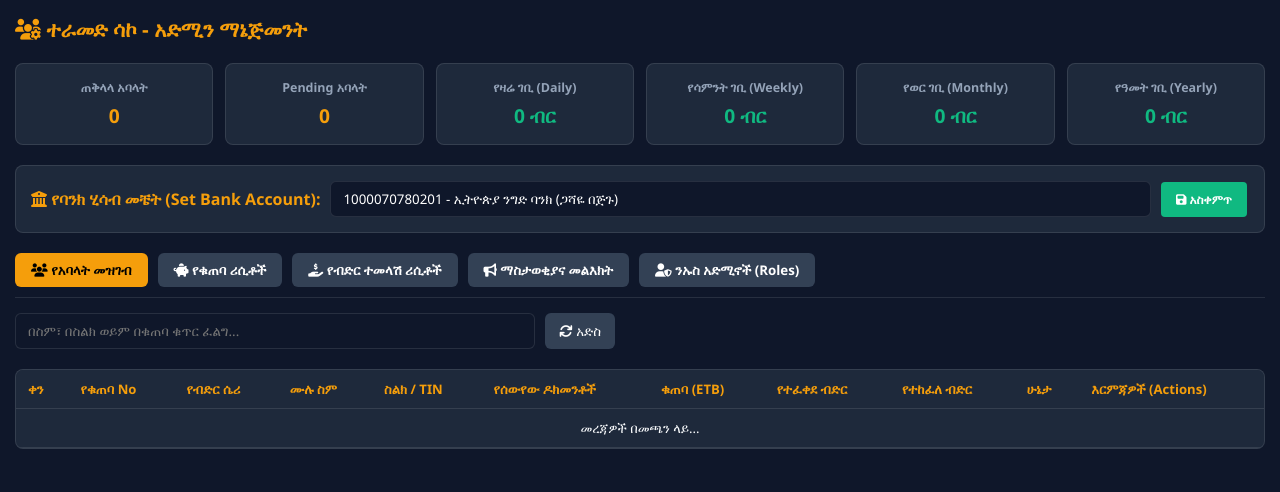
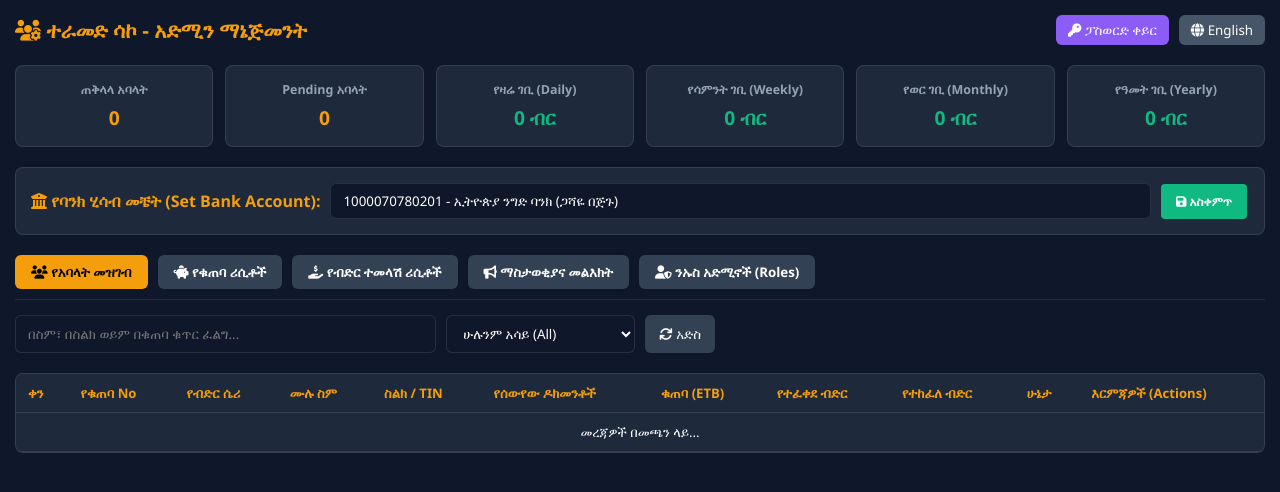
Before and after one commit to gashayeb-spec/GBH_WALLET, a Flask app: page /admin in a window 1280 px wide. Shown: the top 492 px of the page. Run offline with Flask 3, Linux system fonts and the light colour scheme; data comes from the database, SQL or seed files in the repository.

Commit message:
Update admin.html

```diff
--- a/templates/admin.html
+++ b/templates/admin.html
@@ -17,6 +17,7 @@
 
         .header { display: flex; justify-content: space-between; align-items: center; margin-bottom: 20px; flex-wrap: wrap; gap: 10px; }
         .header h2 { color: var(--gold); font-size: 1.3rem; }
+        .header-controls { display: flex; gap: 10px; align-items: center; }
 
         /* Dashboard Analytics Section */
         .stats-grid { display: grid; grid-template-columns: repeat(auto-fit, minmax(180px, 1fr)); gap: 12px; margin-bottom: 20px; }
@@ -34,9 +35,9 @@
         .tab-btn { background: #334155; color: white; border: none; padding: 8px 16px; border-radius: 6px; cursor: pointer; font-weight: bold; transition: all 0.2s; }
         .tab-btn.active { background: var(--gold); color: #000; }
 
-        .top-controls { display: flex; gap: 10px; width: 100%; max-width: 600px; }
+        .top-controls { display: flex; gap: 10px; width: 100%; max-width: 700px; flex-wrap: wrap; }
         .search-box, .date-box, .select-box, .textarea-box { padding: 8px 12px; background: #0f172a; border: 1px solid var(--border); border-radius: 6px; color: white; }
-        .search-box { flex: 1; }
+        .search-box { flex: 1; min-width: 200px; }
         .btn-refresh { background: #334155; color: white; border: none; padding: 8px 14px; border-radius: 6px; cursor: pointer; }
         .btn-refresh:hover { background: #475569; }
 
@@ -61,6 +62,8 @@
         .btn-reject { background: #f97316; color: white; }
         .btn-delete { background: var(--danger); color: white; }
         .btn-message { background: var(--purple); color: white; }
+        .btn-lang { background: #475569; color: white; padding: 6px 12px; border-radius: 6px; border: none; cursor: pointer; }
+        .btn-pwd { background: #8b5cf6; color: white; padding: 6px 12px; border-radius: 6px; border: none; cursor: pointer; }
 
         /* Modal Popup */
         .modal { position: fixed; top: 0; left: 0; width: 100%; height: 100%; background: rgba(0,0,0,0.8); display: flex; align-items: center; justify-content: center; z-index: 100; }
@@ -75,64 +78,61 @@
         /* Announcement & Admin Roles Section */
         .broadcast-card, .role-card { background: var(--card); padding: 20px; border-radius: 8px; border: 1px solid var(--border); margin-bottom: 25px; }
         .broadcast-card h3, .role-card h3 { color: var(--gold); margin-bottom: 15px; font-size: 1.1rem; }
-
-        /* Toast Notification System */
-        #toast-container { position: fixed; bottom: 20px; right: 20px; z-index: 1000; }
-        .toast { background: var(--card); color: #fff; border-left: 4px solid var(--gold); padding: 12px 20px; border-radius: 6px; margin-top: 10px; box-shadow: 0 4px 12px rgba(0,0,0,0.5); font-size: 0.85rem; opacity: 0; transform: translateY(20px); transition: all 0.3s ease; }
-        .toast.show { opacity: 1; transform: translateY(0); }
-        .toast.success { border-left-color: var(--success); }
-        .toast.error { border-left-color: var(--danger); }
     </style>
 </head>
 <body>
 
 <div class="container">
     <div class="header">
-        <h2><i class="fas fa-users-cog"></i> ተራመድ ሳኮ - አድሚን ማኔጅመንት</h2>
+        <h2><i class="fas fa-users-cog"></i> <span data-key="title">ተራመድ ሳኮ - አድሚን ማኔጅመንት</span></h2>
+        <div class="header-controls">
+            <button class="btn-pwd" onclick="openPasswordModal()"><i class="fas fa-key"></i> <span data-key="change_pwd">ፓስወርድ ቀይር</span></button>
+            <button class="btn-lang" onclick="toggleLanguage()"><i class="fas fa-globe"></i> <span id="langBtnText">English</span></button>
+        </div>
     </div>
 
     <!-- Analytics Dashboard Cards -->
     <div class="stats-grid">
         <div class="stat-card">
-            <h4>ጠቅላላ አባላት</h4>
+            <h4><span data-key="total_members">ጠቅላላ አባላት</span></h4>
             <div class="value" id="statTotalMembers">0</div>
         </div>
         <div class="stat-card">
-            <h4>Pending አባላት</h4>
+            <h4><span data-key="pending_members">Pending አባላት</span></h4>
             <div class="value" id="statPendingMembers">0</div>
         </div>
         <div class="stat-card">
-            <h4>የዛሬ ገቢ (Daily)</h4>
+            <h4><span data-key="daily_income">የዛሬ ገቢ (Daily)</span></h4>
             <div class="value success" id="statDailyIncome">0 ብር</div>
         </div>
         <div class="stat-card">
-            <h4>የሳምንት ገቢ (Weekly)</h4>
+            <h4><span data-key="weekly_income">የሳምንት ገቢ (Weekly)</span></h4>
             <div class="value success" id="statWeeklyIncome">0 ብር</div>
         </div>
         <div class="stat-card">
-            <h4>የወር ገቢ (Monthly)</h4>
+            <h4><span data-key="monthly_income">የወር ገቢ (Monthly)</span></h4>
             <div class="value success" id="statMonthlyIncome">0 ብር</div>
         </div>
         <div class="stat-card">
-            <h4>የዓመት ገቢ (Yearly)</h4>
+            <h4><span data-key="yearly_income">የዓመት ገቢ (Yearly)</span></h4>
             <div class="value success" id="statYearlyIncome">0 ብር</div>
         </div>
     </div>
 
     <!-- Bank Account Setting Section -->
     <div class="bank-section">
-        <label style="font-weight: bold; color: var(--gold);"><i class="fas fa-university"></i> የባንክ ሂሳብ መቼት (Set Bank Account):</label>
+        <label style="font-weight: bold; color: var(--gold);"><i class="fas fa-university"></i> <span data-key="bank_setting">የባንክ ሂሳብ መቼት (Set Bank Account):</span></label>
         <input type="text" id="bankAccountInput" placeholder="1000070780201 - ኢትዮጵያ ንግድ ባንክ (ጋሻዬ በጅጉ)">
-        <button class="btn-action btn-approve" style="padding: 9px 15px;" onclick="saveBankAccount()"><i class="fas fa-save"></i> አስቀምጥ</button>
+        <button class="btn-action btn-approve" style="padding: 9px 15px;" onclick="saveBankAccount()"><i class="fas fa-save"></i> <span data-key="save">አስቀምጥ</span></button>
     </div>
 
     <!-- Main Navigation Tabs -->
     <div class="tab-controls">
-        <button class="tab-btn active" id="tabMembersBtn" onclick="switchTab('members')"><i class="fas fa-users"></i> የአባላት መዝገብ</button>
-        <button class="tab-btn" id="tabSavingsBtn" onclick="switchTab('savings')"><i class="fas fa-piggy-bank"></i> የቁጠባ ሪሲቶች</button>
-        <button class="tab-btn" id="tabLoanBtn" onclick="switchTab('loan')"><i class="fas fa-hand-holding-usd"></i> የብድር ተመላሽ ሪሲቶች</button>
-        <button class="tab-btn" id="tabBroadcastBtn" onclick="switchTab('broadcast')"><i class="fas fa-bullhorn"></i> ማስታወቂያና መልእክት</button>
-        <button class="tab-btn" id="tabRolesBtn" onclick="switchTab('roles')"><i class="fas fa-user-shield"></i> ንኡስ አድሚኖች (Roles)</button>
+        <button class="tab-btn active" id="tabMembersBtn" onclick="switchTab('members')"><i class="fas fa-users"></i> <span data-key="tab_members">የአባላት መዝገብ</span></button>
+        <button class="tab-btn" id="tabSavingsBtn" onclick="switchTab('savings')"><i class="fas fa-piggy-bank"></i> <span data-key="tab_savings">የቁጠባ ሪሲቶች</span></button>
+        <button class="tab-btn" id="tabLoanBtn" onclick="switchTab('loan')"><i class="fas fa-hand-holding-usd"></i> <span data-key="tab_loan">የብድር ተመላሽ ሪሲቶች</span></button>
+        <button class="tab-btn" id="tabBroadcastBtn" onclick="switchTab('broadcast')"><i class="fas fa-bullhorn"></i> <span data-key="tab_broadcast">ማስታወቂያና መልእክት</span></button>
+        <button class="tab-btn" id="tabRolesBtn" onclick="switchTab('roles')"><i class="fas fa-user-shield"></i> <span data-key="tab_roles">ንኡስ አድሚኖች (Roles)</span></button>
     </div>
 
     <!-- TAB 1: MEMBERS TABLE -->
@@ -140,7 +140,13 @@
         <div class="header">
             <div class="top-controls">
                 <input type="text" id="searchInput" class="search-box" placeholder="በስም፣ በስልክ ወይም በቁጠባ ቁጥር ፈልግ..." onkeyup="filterMembers()">
-                <button class="btn-refresh" onclick="loadMembers()"><i class="fas fa-sync"></i> አድስ</button>
+                <select id="statusFilter" class="select-box" onchange="filterMembers()">
+                    <option value="all">ሁሉንም አሳይ (All)</option>
+                    <option value="pending">Pending ብቻ (በጥበቃ ላይ)</option>
+                    <option value="approved">Approved ብቻ (የጸደቁ)</option>
+                    <option value="rejected">Rejected ብቻ (የተሰረዙ)</option>
+                </select>
+                <button class="btn-refresh" onclick="loadMembers()"><i class="fas fa-sync"></i> <span data-key="refresh">አድስ</span></button>
             </div>
         </div>
 
@@ -282,8 +288,30 @@
 
 </div>
 
-<!-- Container for Toast Notifications -->
-<div id="toast-container"></div>
+<!-- Modal for Password Change -->
+<div id="passwordModal" class="modal hidden">
+    <div class="modal-content">
+        <h3><i class="fas fa-key"></i> የይለፍ ቃልቀይር (Change Password)</h3>
+
+        <div class="input-group">
+            <label>የድሮ ፓስወርድ (Old Password)</label>
+            <input type="password" id="oldPasswordInput">
+        </div>
+        <div class="input-group">
+            <label>አዲስ ፓስወርድ (New Password)</label>
+            <input type="password" id="newPasswordInput">
+        </div>
+        <div class="input-group">
+            <label>አዲስ ፓስወርድ ድጋሚ (Confirm New Password)</label>
+            <input type="password" id="confirmPasswordInput">
+        </div>
+
+        <div class="modal-btns">
+            <button class="btn-action btn-approve" style="padding: 8px 15px;" onclick="saveNewPassword()"><i class="fas fa-save"></i> ቀይር</button>
+            <button class="btn-action btn-delete" style="padding: 8px 15px;" onclick="closePasswordModal()">ዝጋ</button>
+        </div>
+    </div>
+</div>
 
 <!-- Modal for Deducting Amount Directly -->
 <div id="deductModal" class="modal hidden">
@@ -359,7 +387,47 @@
 
 <script>
     let allMembersData = [];
-    let currentTab = 'members'; // 'members', 'savings', 'loan', 'broadcast', 'roles'
+    let currentTab = 'members';
+    let currentLang = 'am';
+
+    const langTranslations = {
+        am: {
+            title: "ተራመድ ሳኮ - አድሚን ማኔጅመንት",
+            change_pwd: "ፓስወርድ ቀይር",
+            total_members: "ጠቅላላ አባላት",
+            pending_members: "Pending አባላት",
+            daily_income: "የዛሬ ገቢ (Daily)",
+            weekly_income: "የሳምንት ገቢ (Weekly)",
+            monthly_income: "የወር ገቢ (Monthly)",
+            yearly_income: "የዓመት ገቢ (Yearly)",
+            bank_setting: "የባንክ ሂሳብ መቼት (Set Bank Account):",
+            save: "አስቀምጥ",
+            tab_members: "የአባላት መዝገብ",
+            tab_savings: "የቁጠባ ሪሲቶች",
+            tab_loan: "የብድር ተመላሽ ሪሲቶች",
+            tab_broadcast: "ማስታወቂያና መልእክት",
+            tab_roles: "ንኡስ አድሚኖች (Roles)",
+            refresh: "አድስ"
+        },
+        en: {
+            title: "Teramed SACCO - Admin Management",
+            change_pwd: "Change Password",
+            total_members: "Total Members",
+            pending_members: "Pending Members",
+            daily_income: "Daily Income",
+            weekly_income: "Weekly Income",
+            monthly_income: "Monthly Income",
+            yearly_income: "Yearly Income",
+            bank_setting: "Bank Account Setting:",
+            save: "Save",
+            tab_members: "Members List",
+            tab_savings: "Savings Receipts",
+            tab_loan: "Loan Receipts",
+            tab_broadcast: "Broadcast Center",
+            tab_roles: "Sub-Admins",
+            refresh: "Refresh"
+        }
+    };
 
     window.addEventListener('DOMContentLoaded', () => {
         loadAnalytics();
@@ -367,22 +435,56 @@
         loadMembers();
     });
 
-    // Helper: Toast Notifications
-    function showToast(message, type = 'info') {
-        const container = document.getElementById('toast-container');
-        const toast = document.createElement('div');
-        toast.className = `toast ${type}`;
-        toast.innerText = message;
-        container.appendChild(toast);
+    function toggleLanguage() {
+        currentLang = currentLang === 'am' ? 'en' : 'am';
+        document.getElementById('langBtnText').innerText = currentLang === 'am' ? 'English' : 'አማርኛ';
 
-        setTimeout(() => toast.classList.add('show'), 50);
-        setTimeout(() => {
-            toast.classList.remove('show');
-            setTimeout(() => toast.remove(), 300);
-        }, 3500);
+        document.querySelectorAll('[data-key]').forEach(elem => {
+            const key = elem.getAttribute('data-key');
+            if (langTranslations[currentLang][key]) {
+                elem.innerText = langTranslations[currentLang][key];
+            }
+        });
     }
 
-    // Helper: XSS Protection
+    function openPasswordModal() {
+        document.getElementById('oldPasswordInput').value = '';
+        document.getElementById('newPasswordInput').value = '';
+        document.getElementById('confirmPasswordInput').value = '';
+        document.getElementById('passwordModal').classList.remove('hidden');
+    }
+
+    function closePasswordModal() {
+        document.getElementById('passwordModal').classList.add('hidden');
+    }
+
+    async function saveNewPassword() {
+        const oldPassword = document.getElementById('oldPasswordInput').value;
+        const newPassword = document.getElementById('newPasswordInput').value;
+        const confirmPassword = document.getElementById('confirmPasswordInput').value;
+
+        if (!oldPassword || !newPassword || !confirmPassword) {
+            alert(currentLang === 'am' ? "እባክዎን ሁሉንም ቦታዎች ይሙሉ።" : "Please fill in all fields.");
+            return;
+        }
+
+        if (newPassword !== confirmPassword) {
+            alert(currentLang === 'am' ? "አዲሱ ፓስወርድ እና ማረጋገጫው አይመሳሰሉም!" : "New passwords do not match!");
+            return;
+        }
+
+        try {
+            const res = await fetch('/api/admin/change_password', {
+                method: 'POST',
+                headers: { 'Content-Type': 'application/json' },
+                body: JSON.stringify({ old_password: oldPassword, new_password: newPassword })
+            });
+            const data = await res.json();
+            alert(data.message || (currentLang === 'am' ? "ፓስወርድ በስኬት ተቀይሯል!" : "Password changed successfully!"));
+            if(data.status === 'success') closePasswordModal();
+        } catch (e) { alert(currentLang === 'am' ? "ስህተት ተከሰቷል!" : "Error occurred!"); }
+    }
+
     function escapeHtml(str) {
         if (!str) return '';
         return String(str)
@@ -430,8 +532,8 @@
                 body: JSON.stringify({ bank_account: bankInfo })
             });
             const data = await res.json();
-            showToast(data.message || "የባንክ መረጃው ተቀምጧል!", "success");
-        } catch (e) { showToast("ስህተት ተከሰቷል!", "error"); }
+            alert(data.message || "የባንክ መረጃው ተቀምጧል!");
+        } catch (e) { alert("ስህተት ተከሰቷል!"); }
     }
 
     // 3. Tab Navigation Controller
@@ -480,7 +582,7 @@
             const data = await res.json();
             if (data.status === "success" && data.members) {
                 allMembersData = data.members;
-                renderTable(allMembersData);
+                filterMembers();
             }
         } catch (e) { console.error("Error loading members:", e); }
     }
@@ -498,9 +600,9 @@
             const tr = document.createElement('tr');
 
             let docsHtml = '';
-            if (m.national_id_path) docsHtml += `<a class="doc-link" href="${escapeHtml(m.national_id_path)}" target="_blank">🆔 መታወቂያ</a> `;
-            if (m.photo_path) docsHtml += `<a class="doc-link" href="${escapeHtml(m.photo_path)}" target="_blank">🖼️ ፎቶ</a> `;
-            if (m.trade_license_path) docsHtml += `<a class="doc-link" href="${escapeHtml(m.trade_license_path)}" target="_blank">📜 ፈቃድ</a>`;
+            if (m.national_id_path) docsHtml += `<a class="doc-link" href="${m.national_id_path}" target="_blank">🆔 መታወቂያ</a> `;
+            if (m.photo_path) docsHtml += `<a class="doc-link" href="${m.photo_path}" target="_blank">🖼️ ፎቶ</a> `;
+            if (m.trade_license_path) docsHtml += `<a class="doc-link" href="${m.trade_license_path}" target="_blank">📜 ፈቃድ</a>`;
 
             let badgeClass = m.status === 'approved' ? 'badge-approved' : (m.status === 'rejected' ? 'badge-rejected' : 'badge-pending');
             const dateStr = m.created_at ? m.created_at.split(' ')[0] : '-';
@@ -509,7 +611,7 @@
             const seriesNo = m.loan_series_no || '-';
 
             tr.innerHTML = `
-                <td style="font-size: 0.75rem;">${escapeHtml(dateStr)}</td>
+                <td style="font-size: 0.75rem;">${dateStr}</td>
                 <td><b>${escapeHtml(refNo)}</b></td>
                 <td style="color: var(--gold); font-weight: bold;">${escapeHtml(seriesNo)}</td>
                 <td><b>${escapeHtml(fullName)}</b></td>
@@ -558,7 +660,7 @@
         const msg = document.getElementById('directMsgText').value.trim();
 
         if (!msg) {
-            showToast("እባክዎን መልእክቱን ይጻፉ!", "error");
+            alert("እባክዎን መልእክቱን ይጻፉ!");
             return;
         }
 
@@ -569,9 +671,9 @@
                 body: JSON.stringify({ ref_no: refNo, sender: 'admin', message_text: msg })
             });
             const data = await res.json();
-            showToast(data.message || "መልእክቱ ለአባሉ በስኬት ተላክዋል!", "success");
+            alert(data.message || "መልእክቱ ለአባሉ በስኬት ተላክዋል!");
             closeDirectMsgModal();
-        } catch (e) { showToast("መልእክት ሲላክ ስህተት ተከሰቷል!", "error"); }
+        } catch (e) { alert("መልእክት ሲላክ ስህተት ተከሰቷል!"); }
     }
 
     // 6. Broadcast Announcement Logic
@@ -598,7 +700,7 @@
         const body = document.getElementById('broadcastBody').value.trim();
 
         if (!title || !body) {
-            showToast("እባክዎን ርዕስ እና የመልእክት ዝርዝር ይጻፉ!", "error");
+            alert("እባክዎን ርዕስ እና የመልእክት ዝርዝር ይጻፉ!");
             return;
         }
 
@@ -611,8 +713,8 @@
                 body: JSON.stringify({ target_audience: target, title: title, message: body })
             });
             const data = await res.json();
-            showToast(data.message || "ማስታወቂያው በስኬት ተሰራጭቷል!", "success");
-        } catch (e) { showToast("ማስታወቂያ ሲላክ ስህተት ተከሰቷል!", "error"); }
+            alert(data.message || "ማስታወቂያው በስኬት ተሰራጭቷል!");
+        } catch (e) { alert("ማስታወቂያ ሲላክ ስህተት ተከሰቷል!"); }
     }
 
     // 7. Delete Member Function
@@ -626,10 +728,10 @@
                 body: JSON.stringify({ member_id: id })
             });
             const data = await res.json();
-            showToast(data.message || "አባሉ ተሰርዟል!", "success");
+            alert(data.message || "አባሉ ተሰርዟል!");
             loadMembers();
             loadAnalytics();
-        } catch (e) { showToast("ስህተት ተከሰቷል!", "error"); }
+        } catch (e) { alert("ስህተት ተከሰቷል!"); }
     }
 
     // 8. Receipts Management
@@ -651,12 +753,12 @@
                     const fullName = `${r.first_name || ''} ${r.father_name || ''}`.trim() || 'ስም የለም';
 
                     tr.innerHTML = `
-                        <td style="font-size: 0.75rem;">${escapeHtml(dateStr)}</td>
+                        <td style="font-size: 0.75rem;">${dateStr}</td>
                         <td><b>${escapeHtml(r.ref_no || '-')}</b></td>
                         <td><b>${escapeHtml(fullName)}</b></td>
                         <td>${escapeHtml(r.phone_number || '-')}</td>
                         <td style="color: var(--success); font-weight: bold;">${(r.amount || 0).toLocaleString()} ብር</td>
-                        <td><a class="doc-link" href="${escapeHtml(r.receipt_path)}" target="_blank"><i class="fas fa-image"></i> ሪሲት ተመልከት</a></td>
+                        <td><a class="doc-link" href="${r.receipt_path}" target="_blank"><i class="fas fa-image"></i> ሪሲት ተመልከት</a></td>
                         <td><span class="badge ${badgeClass}">${escapeHtml(r.status)}</span></td>
                         <td class="action-cell">-</td>
                     `;
@@ -700,10 +802,10 @@
                 body: JSON.stringify({ receipt_id: receiptId, action: action })
             });
             const data = await res.json();
-            showToast(data.message || "ክወናው ተጠናቋል!", "success");
+            alert(data.message || "ክወናው ተጠናቋል!");
             loadReceipts();
             loadAnalytics();
-        } catch (e) { showToast("ስህተት ተከሰቷል!", "error"); }
+        } catch (e) { alert("ስህተት ተከሰቷል!"); }
     }
 
     // 9. Sub-Admin Role Operations
@@ -733,7 +835,7 @@
                         <td>${escapeHtml(r.full_name || '-')}</td>
                         <td><span class="badge badge-approved">${roleLabels[r.role] || escapeHtml(r.role)}</span></td>
                         <td>${escapeHtml(r.assigned_by || '-')}</td>
-                        <td style="font-size: 0.75rem;">${r.created_at ? escapeHtml(r.created_at.split(' ')[0]) : '-'}</td>
+                        <td style="font-size: 0.75rem;">${r.created_at ? r.created_at.split(' ')[0] : '-'}</td>
                         <td>
                             ${r.role !== 'super_admin' ? `<button class="btn-action btn-delete" onclick="deleteAdminRole(${r.id})"><i class="fas fa-trash"></i> ሹመት ሰርዝ</button>` : '-'}
                         </td>
@@ -752,7 +854,7 @@
         const role = document.getElementById('roleType').value;
 
         if (!telegramId || !fullName) {
-            showToast("እባክዎን የቴሌግራም ID እና ሙሉ ስም ያስገቡ!", "error");
+            alert("እባክዎን የቴሌግራም ID እና ሙሉ ስም ያስገቡ!");
             return;
         }
 
@@ -763,11 +865,11 @@
                 body: JSON.stringify({ telegram_id: telegramId, full_name: fullName, role: role })
             });
             const data = await res.json();
-            showToast(data.message || "ንኡስ አድሚኑ በስኬት ተሾሟል!", "success");
+            alert(data.message || "ንኡስ አድሚኑ በስኬት ተሾሟል!");
             document.getElementById('roleTelegramId').value = '';
             document.getElementById('roleFullName').value = '';
             loadAdminRoles();
-        } catch (e) { showToast("ንኡስ አድሚን ሲሾም ስህተት ተከሰቷል!", "error"); }
+        } catch (e) { alert("ንኡስ አድሚን ሲሾም ስህተት ተከሰቷል!"); }
     }
 
     async function deleteAdminRole(roleId) {
@@ -779,9 +881,9 @@
                 body: JSON.stringify({ role_id: roleId })
             });
             const data = await res.json();
-            showToast(data.message || "ሹመቱ ተሰርዟል!", "success");
+            alert(data.message || "ሹመቱ ተሰርዟል!");
             loadAdminRoles();
-        } catch (e) { showToast("ስህተት ተከሰቷል!", "error"); }
+        } catch (e) { alert("ስህተት ተከሰቷል!"); }
     }
 
     // Modal Operations for Financials
@@ -809,11 +911,11 @@
                 body: JSON.stringify({ member_id: id, deduct_savings: deductSavings, deduct_loan: deductLoan })
             });
             const data = await res.json();
-            showToast(data.message || "መረጃው ተዘምኗል!", "success");
+            alert(data.message || "መረጃው ተዘምኗል!");
             closeDeductModal();
             loadMembers();
             loadAnalytics();
-        } catch (e) { showToast("ስህተት ተከሰቷል!", "error"); }
+        } catch (e) { alert("ስህተት ተከሰቷል!"); }
     }
 
     function openModal(id, seriesNo, paid, approved, paidLoan) {
@@ -846,11 +948,11 @@
                 })
             });
             const data = await res.json();
-            showToast(data.message || "መረጃው ተዘምኗል!", "success");
+            alert(data.message || "መረጃው ተዘምኗል!");
             closeModal();
             loadMembers();
             loadAnalytics();
-        } catch (e) { showToast("ስህተት ተከሰቷል!", "error"); }
+        } catch (e) { alert("ስህተት ተከሰቷል!"); }
     }
 
     async function updateStatus(id, status) {
@@ -862,24 +964,27 @@
                 body: JSON.stringify({ member_id: id, status: status })
             });
             const data = await res.json();
-            showToast(data.message || "ሁኔታው ተቀይሯል!", "success");
+            alert(data.message || "ሁኔታው ተቀይሯል!");
             loadMembers();
             loadAnalytics();
-        } catch (e) { showToast("ስህተት ተከሰቷል!", "error"); }
+        } catch (e) { alert("ስህተት ተከሰቷል!"); }
     }
 
     function filterMembers() {
         const q = document.getElementById('searchInput').value.toLowerCase().trim();
+        const statusVal = document.getElementById('statusFilter').value;
+
         const filtered = allMembersData.filter(m => {
             const firstName = (m.first_name || '').toLowerCase();
             const fatherName = (m.father_name || '').toLowerCase();
-            const fullName = `${firstName} ${fatherName}`;
             const phone = (m.phone_number || '').toLowerCase();
             const refNo = (m.ref_no || '').toLowerCase();
             const seriesNo = (m.loan_series_no || '').toLowerCase();
-            const tin = (m.tin_number || '').toLowerCase();
 
-            return fullName.includes(q) || phone.includes(q) || refNo.includes(q) || seriesNo.includes(q) || tin.includes(q);
+            const matchesQuery = firstName.includes(q) || fatherName.includes(q) || phone.includes(q) || refNo.includes(q) || seriesNo.includes(q);
+            const matchesStatus = statusVal === 'all' || m.status === statusVal;
+
+            return matchesQuery && matchesStatus;
         });
         renderTable(filtered);
     }
```
